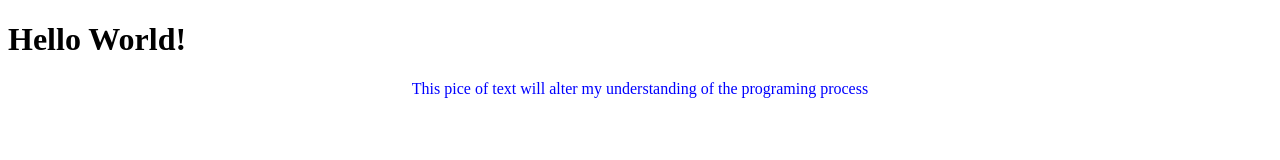
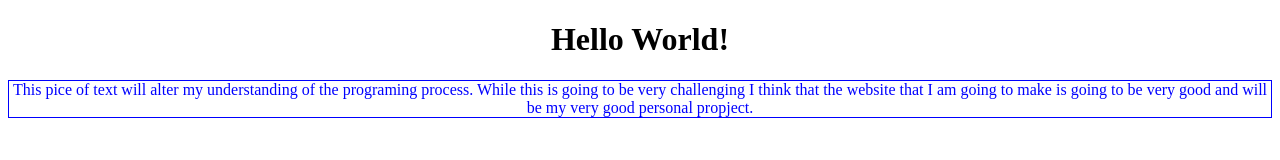
Before and after one commit to AymenA9356/first-website_1, a plain HTML site: page index.html in a window 1280 px wide. Drawn offline with Linux system fonts and the light colour scheme.

Commit message:
Made h1 center and added more text

```diff
--- a/index.html
+++ b/index.html
@@ -8,6 +8,7 @@
 </head>
 <body>
     <h1>Hello World!</h1>
-    <p class="text"> This pice of text will alter my understanding of the programing process</p>
+    <p class="text"> This pice of text will alter my understanding of the programing process. While this is going to be very challenging I think that the website that I am going to make is going to be very good and will be my very good personal propject.</p>
+
 </body>
 </html>
--- a/style.css
+++ b/style.css
@@ -1,4 +1,11 @@
+h1{
+    text-align: center;
+}
+
+
+
 .text{
     text-align: center;
     color: blue;
+    border: 1px solid;
 }
```
